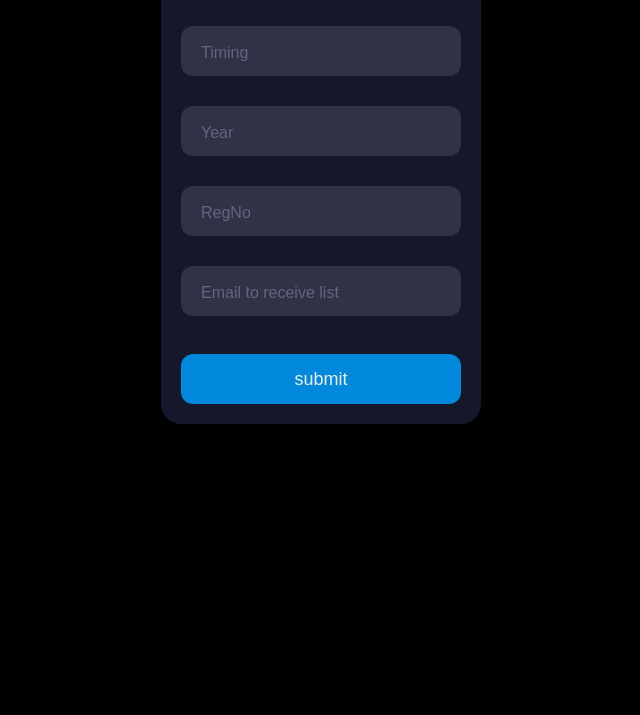
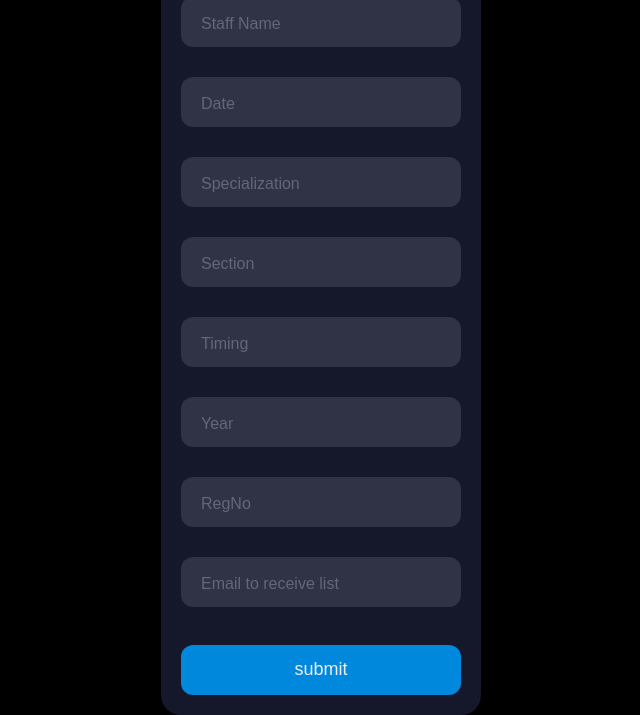
Before and after one commit to Kannan-Ramu/attendance, a plain HTML site: page index.html in a window 1280 px wide. Shown: the part 409-1124 px from the top of the page, without its empty margins (319-959 px from the left). Before the commit the page ends 833 px from the top, so only its background shows below. Drawn offline with Linux system fonts and the light colour scheme.

Commit message:
Update style.css

```diff
--- a/style.css
+++ b/style.css
@@ -12,6 +12,7 @@ body {
     box-sizing: border-box;
     padding: 20px;
     width: 320px;
+      margin-top: 46%;
   }
 
   .title {
```
